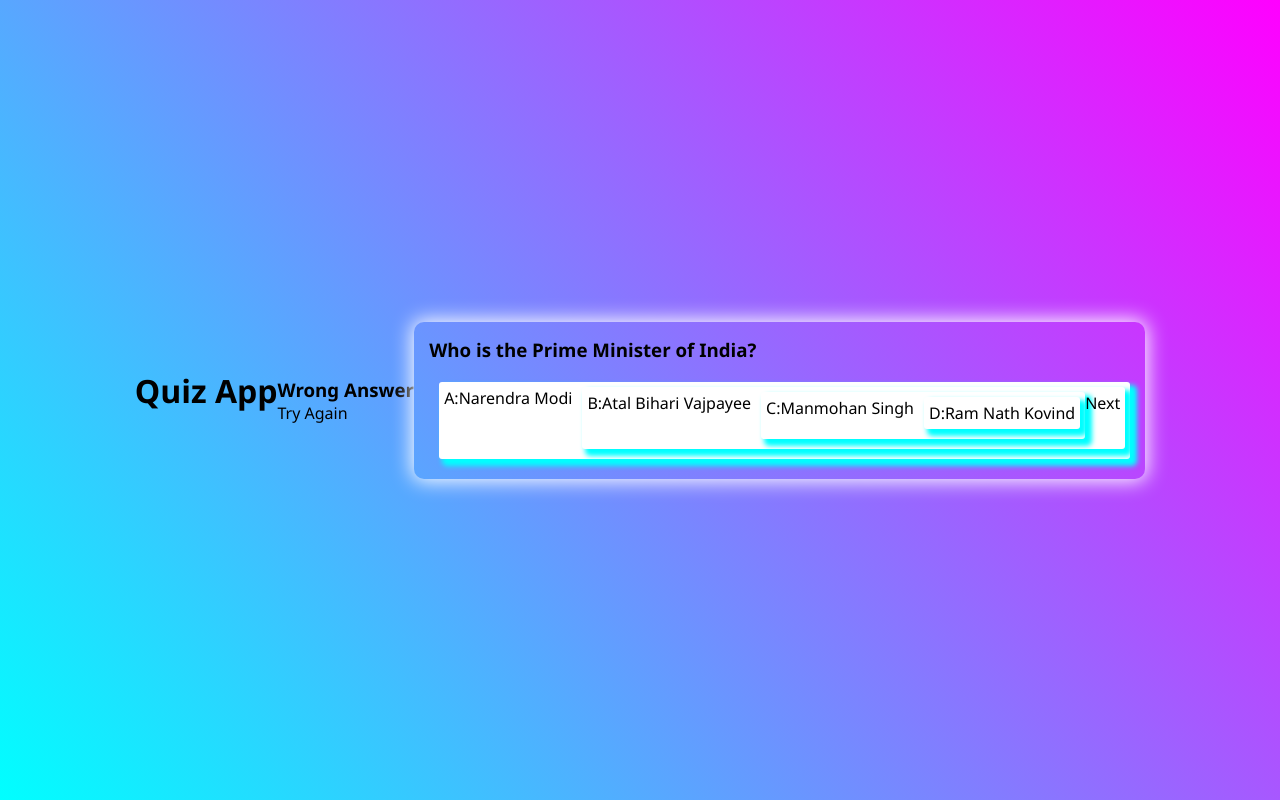
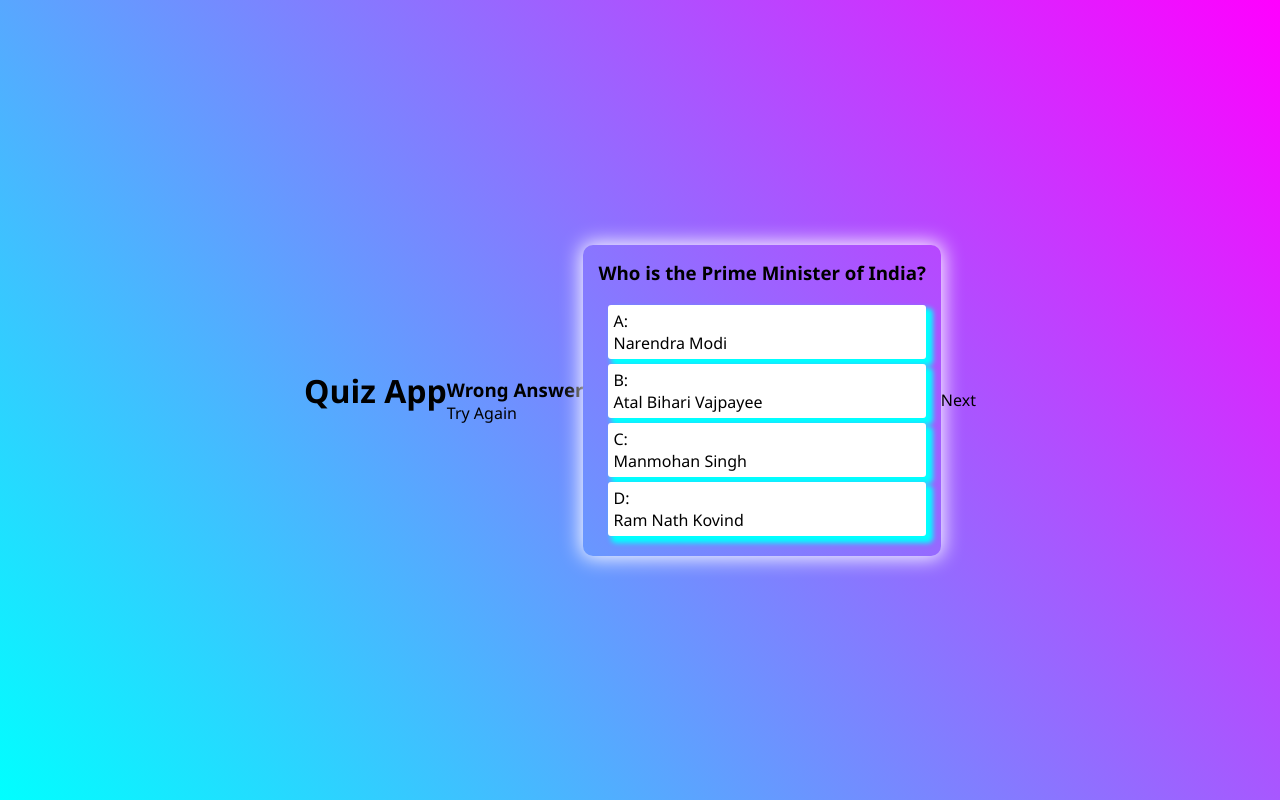
Before and after one commit to Khushi1298/practice, a plain HTML site: page Quiz/index.html in a window 1280 px wide. Drawn offline with Linux system fonts and the light colour scheme.

Commit message:
close tag

```diff
--- a/Quiz/index.html
+++ b/Quiz/index.html
@@ -22,14 +22,14 @@
         </div>
         <div class="ans">
             <div class="box1">
-                A:<p class="box2">Narendra Modi</p>
+                A:<p class="box2">Narendra Modi</p></div>
             <div class="box1">
-                B:<p class="box2"> Atal Bihari Vajpayee</p>
+                B:<p class="box2"> Atal Bihari Vajpayee</p></div>
             <div class="box1">
-                C:<p class="box2"> Manmohan Singh</p>
+                C:<p class="box2"> Manmohan Singh</p></div>
             <div class="box1">
                 D:<p class="box2">
-                    Ram Nath Kovind</p>
+                    Ram Nath Kovind</p></div>
              </div>
         </div>
         <div id="nxt" class="nxt">
--- a/Quiz/style.css
+++ b/Quiz/style.css
@@ -30,7 +30,6 @@ body{
     padding: 5px;
 }
 .box1{
-    display:flex;
     box-shadow:5px 5px 5px 2px  cyan;
     padding: 5px;
     cursor: pointer;
```
